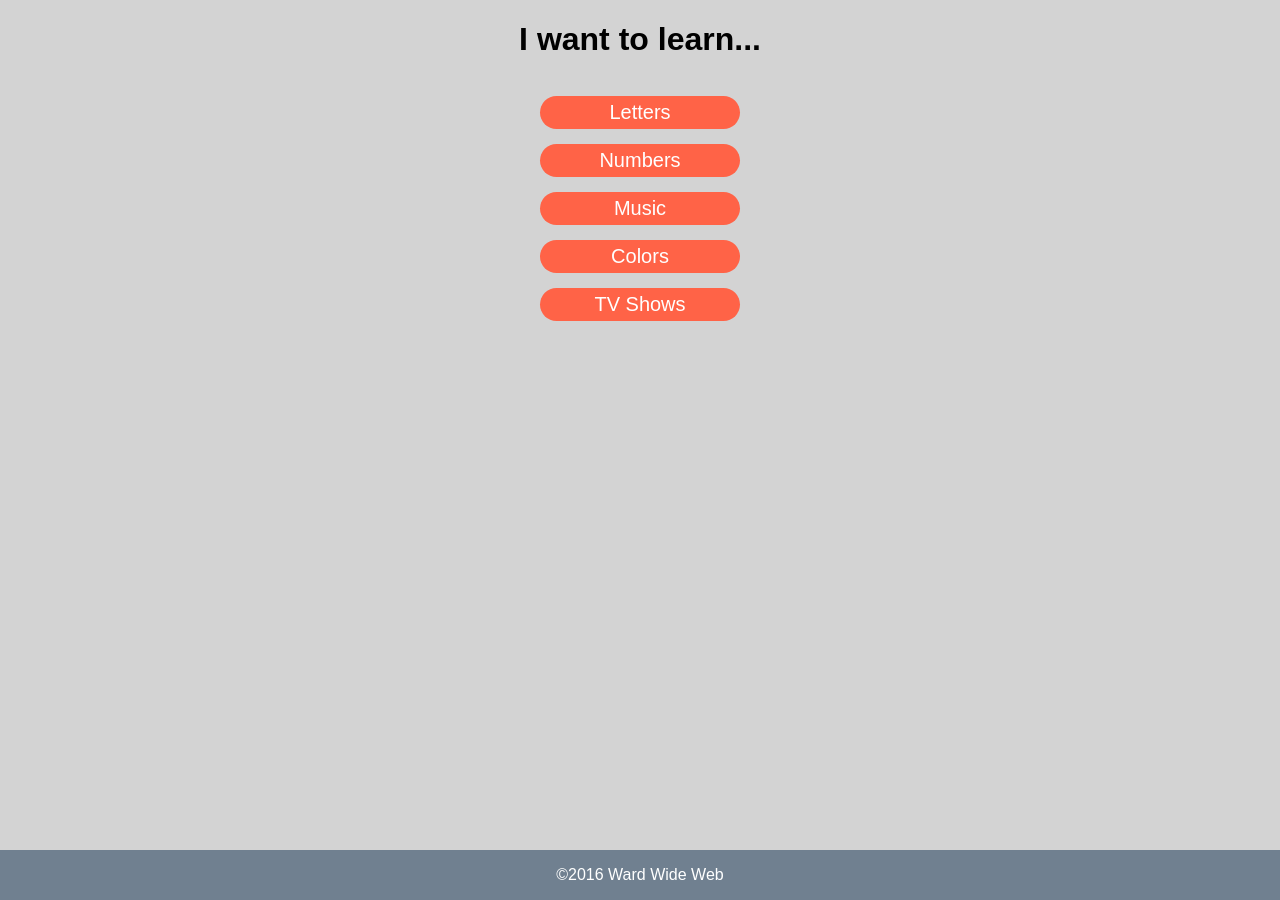
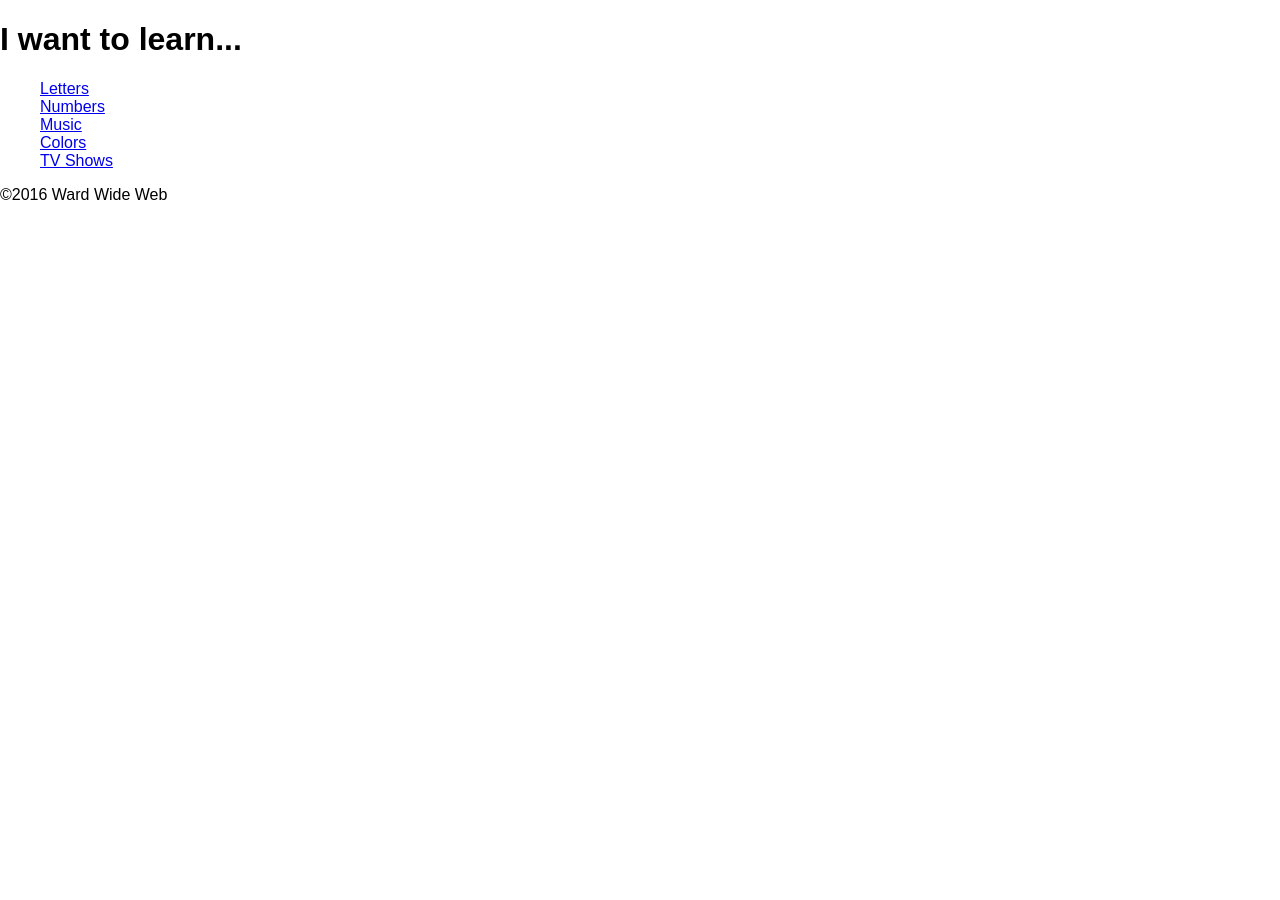
Before and after one commit to peterplays/silas-website, a Jekyll site: the page index.html, which Jekyll copies as it is, in a window 1280 px wide. Built offline with Jekyll 4.4.1, drawn with Linux system fonts in a browser that asks for light colours.

Commit message:
Revert "CSS Link Fix"
This reverts commit 52cb792be8e238de503c067558cc06c4c6d0df4e.

```diff
--- a/SilasColors.html
+++ b/SilasColors.html
@@ -5,7 +5,7 @@
     <title>I want to learn colors</title>
     <link href="CSS/normalize.css" rel="stylesheet">
     <link href="https://fonts.googleapis.com/css?family=Open+Sans" rel="stylesheet">
-		<link href="CSS/style.css" rel="stylesheet">
+		<link href="../v1.32/CSS/style.css" rel="stylesheet">
   </head>
   <body>
 
--- a/SilasLetters.html
+++ b/SilasLetters.html
@@ -5,7 +5,7 @@
     <title>I want to learn letters</title>
     <link href="CSS/normalize.css" rel="stylesheet">
     <link href="https://fonts.googleapis.com/css?family=Open+Sans" rel="stylesheet">
-    <link href="CSS/style.css" rel="stylesheet">
+    <link href="../v1.32/CSS/style.css" rel="stylesheet">
   </head>
 
 	<body>
--- a/SilasMusic.html
+++ b/SilasMusic.html
@@ -5,7 +5,7 @@
     <title>Silas Learns Letters</title>
     <link href="CSS/normalize.css" rel="stylesheet">
     <link href="https://fonts.googleapis.com/css?family=Open+Sans" rel="stylesheet">
-		<link href="CSS/style.css" rel="stylesheet">
+		<link href="../v1.32/CSS/style.css" rel="stylesheet">
   </head>
 
   <body>
--- a/SilasNumbers.html
+++ b/SilasNumbers.html
@@ -5,7 +5,7 @@
     <title>Silas Learns Letters</title>
     <link href="CSS/normalize.css" rel="stylesheet">
     <link href="https://fonts.googleapis.com/css?family=Open+Sans" rel="stylesheet">
-    <link href="CSS/style.css" rel="stylesheet">
+    <link href="../v1.32/CSS/style.css" rel="stylesheet">
   </head>
 
   <body>
--- a/SilasShows.html
+++ b/SilasShows.html
@@ -5,7 +5,7 @@
     <title>I want to learn letters</title>
     <link href="CSS/normalize.css" rel="stylesheet">
     <link href="https://fonts.googleapis.com/css?family=Open+Sans" rel="stylesheet">
-    <link href="CSS/style.css" rel="stylesheet">
+    <link href="../v1.32/CSS/style.css" rel="stylesheet">
   </head>
 
   <body>
--- a/index.html
+++ b/index.html
@@ -6,7 +6,7 @@
     <title>I want to learn...</title>
     <link href="CSS/normalize.css" rel="stylesheet">
     <link href="https://fonts.googleapis.com/css?family=Open+Sans" rel="stylesheet">
-		<link href="CSS/style.css" rel="stylesheet">
+		<link href="../v1.32/CSS/style.css" rel="stylesheet">
   </head>
 
 	<body>
```
